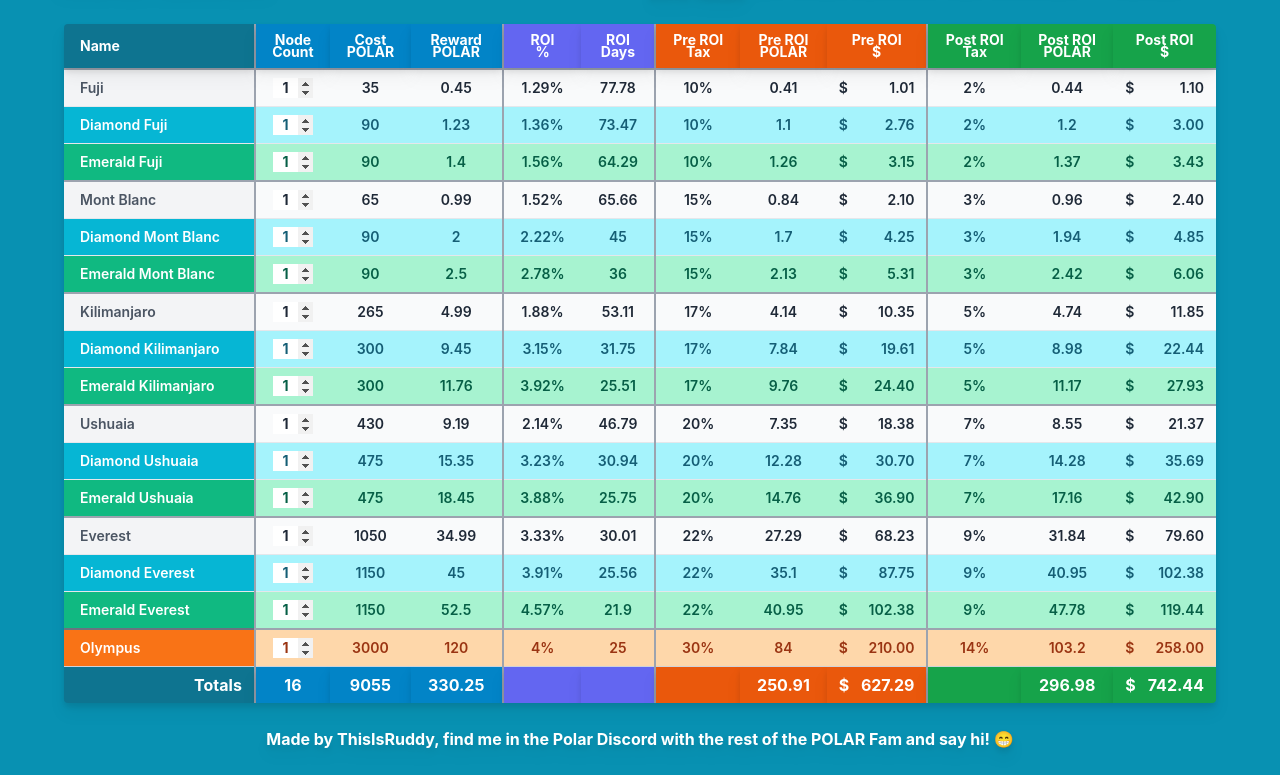
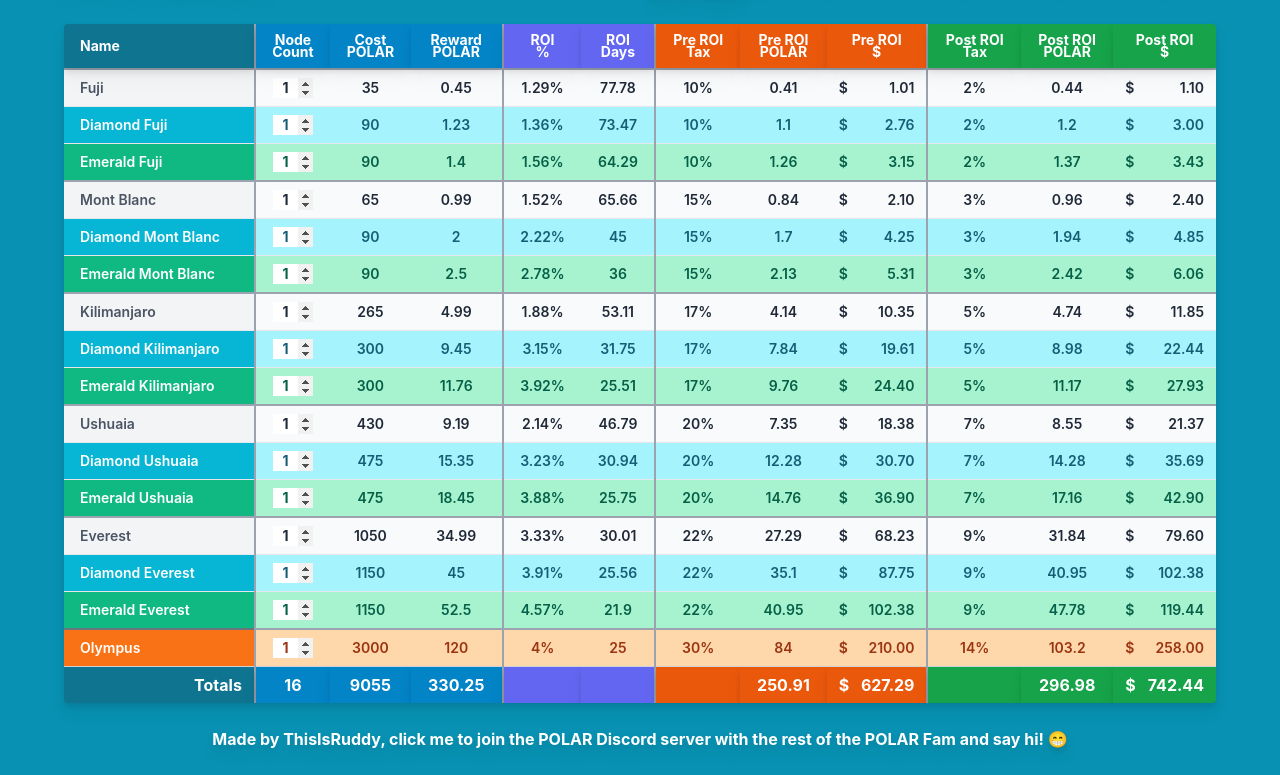
Before and after one commit to ThisIsRuddy/polar-calc, a Next.js app: page / in a window 1280 px wide. Shown: the part 228-1003 px from the top of the page. Built offline with nearby package versions, Linux system fonts and the light colour scheme; no server answers.

Commit message:
Added link to twitter & discord

```diff
--- a/pages/index.js
+++ b/pages/index.js
@@ -120,7 +120,8 @@ export default function Home() {
               </div>
             </div>
           </div>
-          <div className="flex flex-col justify-center items-center">
+          <a href="https://twitter.com/ThisIsRuddy" target="_blank" rel="noreferrer"
+             className="flex flex-col justify-center items-center">
             <div className="rounded-full overflow-hidden w-20 h-20 mb-1 drop-shadow-lg">
               <Image src="/thisisruddy.png" width={100} height={100}/>
             </div>
@@ -129,7 +130,7 @@ export default function Home() {
               <br/>
               ThisIsRuddy!😁
             </p>
-          </div>
+          </a>
         </header>
 
         {nodes &&
@@ -341,9 +342,12 @@ export default function Home() {
         }
 
         <footer className="mt-4">
-          <p className="font-bold text-white text-center drop-shadow-lg">
-            Made by ThisIsRuddy, find me in the Polar Discord with the rest of the POLAR Fam and say hi! 😁
-          </p>
+          <a href="https://discord.gg/c54JAmQd" target="_blank" rel="noreferrer">
+            <p className="font-bold text-white text-center drop-shadow-lg">
+              Made by ThisIsRuddy, click me to join the POLAR Discord server with the rest of the POLAR Fam and say hi!
+              😁
+            </p>
+          </a>
         </footer>
       </div>
     </div>
```
